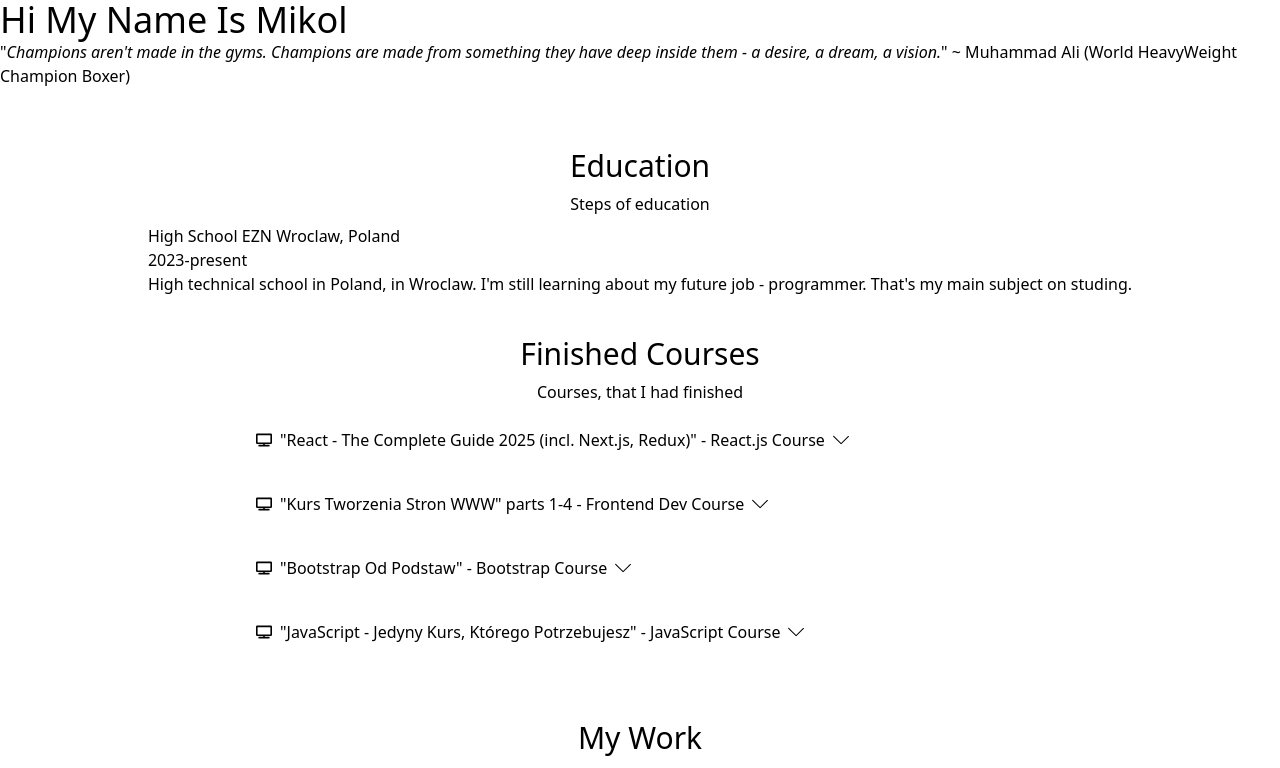
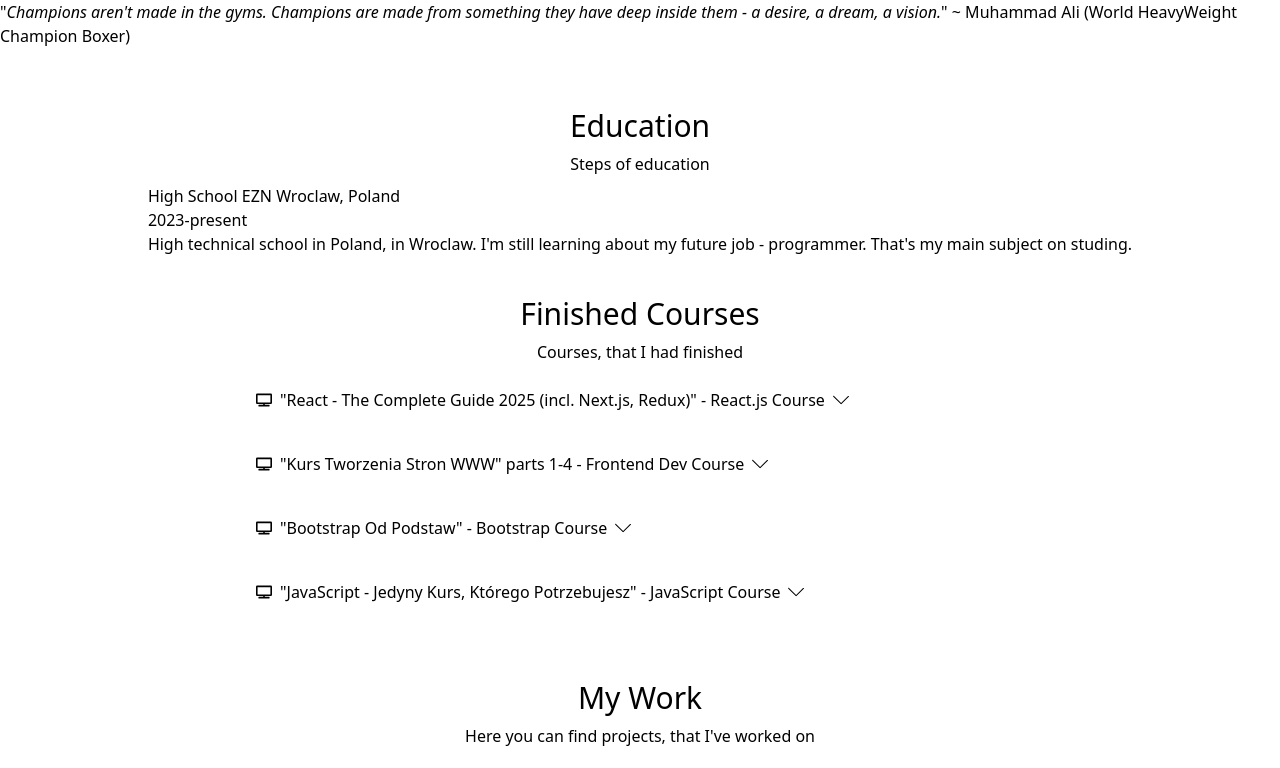
Before and after one commit to mSajewiczz/portfolio, a React (Vite) app: page / in a window 1280 px wide. Shown: the top 768 px of the page. Built offline with nearby package versions, Linux system fonts and the light colour scheme.

Commit message:
Modified few components

```diff
--- a/src/Components/Header/Header.tsx
+++ b/src/Components/Header/Header.tsx
@@ -1,7 +1,6 @@
 import React, {useContext, useState, useEffect } from "react";
 import { AuthorContext } from "../Context/AuthorContext";
 import { QuoteContext } from "../Context/QuoteContext";
-
 
 
 export default function Header( ) {
@@ -12,29 +11,28 @@ export default function Header( ) {
 	const [currentText, setCurrentText] = useState('');
 	const [currentIndex, setCurrentIndex] = useState(0);
 
-	let text = ["Hi My Name Is Mikolaj", "I'm Student", "And Frontend Developer"];
+	let text = ["Hi My Name Is Mikolaj", "Student", "Frontend Developer"];
 	let delay:number = 300;
 	let infinite:boolean = false;
 
 
 	useEffect(() => {
-	  for(let i = 0; i < text.length; i++) {
+
 		let timeout:number;
 
-	  if (currentIndex <= text[i].length) {
+	  if (currentIndex <= text.length) {
 		timeout = setTimeout(() => {
-		  setCurrentText(prevText => prevText + text[i][currentIndex]);
+		  setCurrentText(prevText => prevText + text[currentIndex]);
 		  setCurrentIndex(prevIndex => prevIndex + 1);
 		}, delay);
 
-	  } else if (infinite) {
+	  }
+
 		setCurrentIndex(0);
 		setCurrentText('');
-	  }
+
 
 	  return () => clearTimeout(timeout);
-
-	  }
 	}, [currentIndex, delay, infinite, text]);
 
 
```
Also changed, not shown: src/Components/MyHistory/MyHistory.tsx (line endings or trailing spaces).
